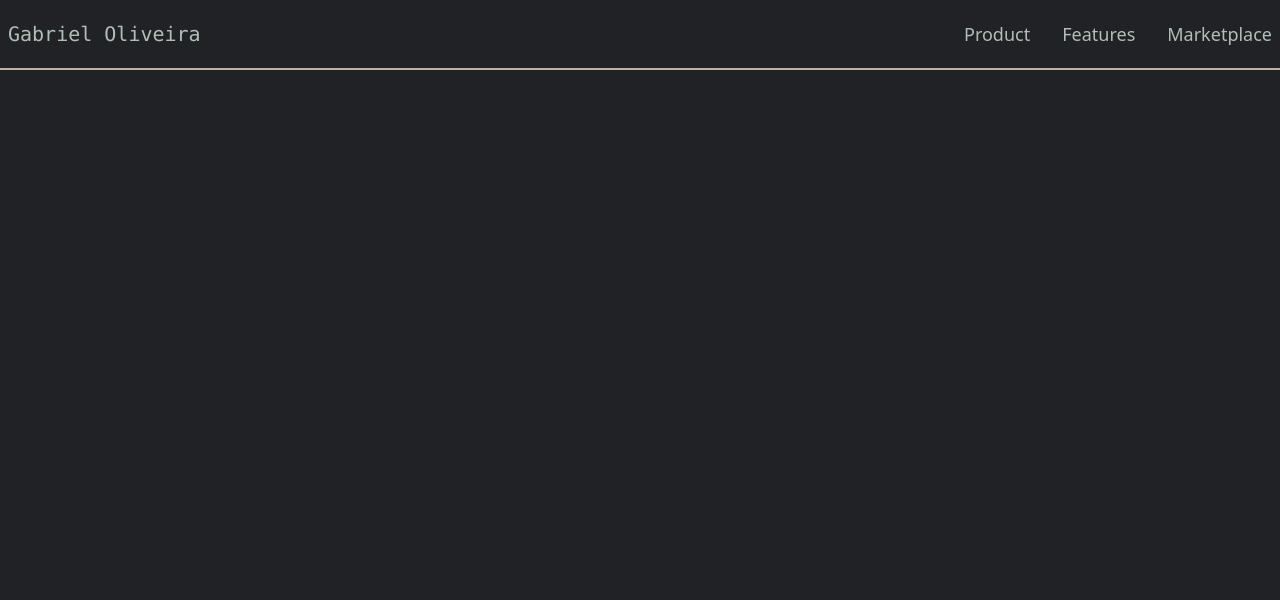
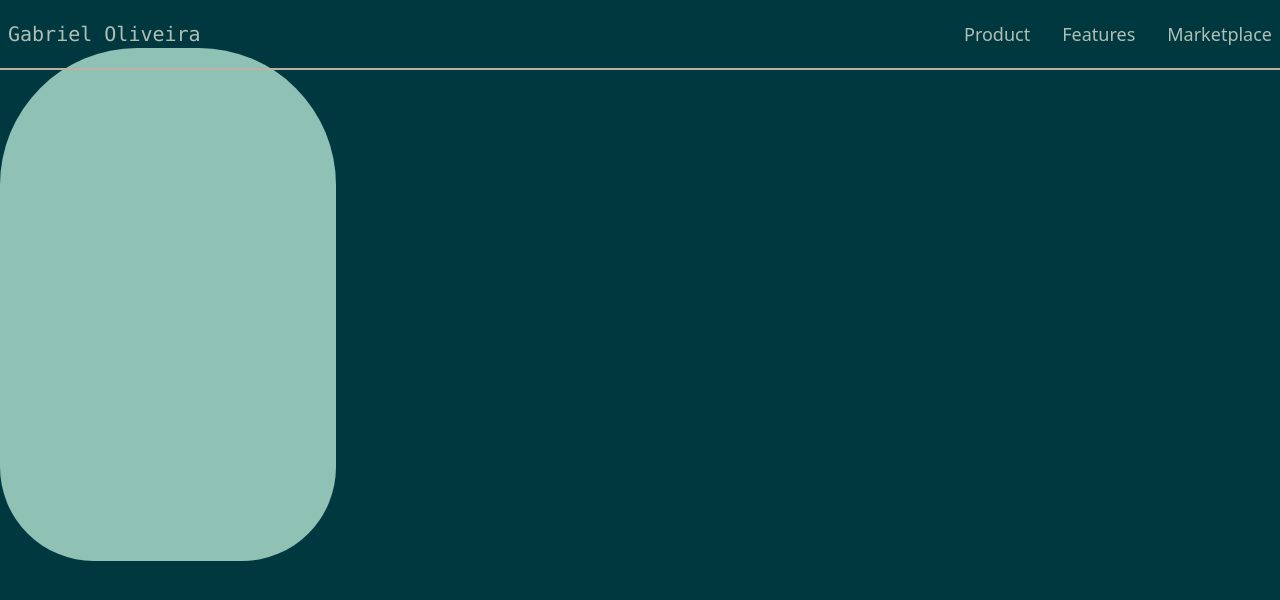
Before and after one commit to Greedwy-Blu/portfolio, a React (Vite) app: page / in a window 1280 px wide. Shown: the top 600 px of the page. Built offline with nearby package versions, Linux system fonts and the light colour scheme.

Commit message:
add border-user

```diff
--- a/index.html
+++ b/index.html
@@ -6,7 +6,7 @@
     <meta name="viewport" content="width=device-width, initial-scale=1.0" />
     <title>Gabriel Oliveira</title>
   </head>
-  <body class="bg-background-5 font-sans">
+  <body class="bg-background-11 font-sans">
     <div id="root"></div>
     <script type="module" src="/src/main.tsx"></script>
   </body>
--- a/package.json
+++ b/package.json
@@ -10,11 +10,13 @@
   },
   "dependencies": {
     "react": "^18.2.0",
-    "react-dom": "^18.2.0"
+    "react-dom": "^18.2.0",
+    "styled-components": "^5.3.6"
   },
   "devDependencies": {
     "@types/react": "^18.0.26",
     "@types/react-dom": "^18.0.9",
+    "@types/styled-components": "^5.1.26",
     "@vitejs/plugin-react": "^3.0.0",
     "autoprefixer": "^10.4.13",
     "postcss": "^8.4.21",
--- a/src/App.tsx
+++ b/src/App.tsx
@@ -1,13 +1,14 @@
 import { useState } from 'react'
 import { Layout } from './components/layout'
 import { Navbar } from './components/navbar'
+import { Header } from './components/Header'
 
 function App() {
 
   return (
     <div className='' >
    <Navbar/>
-
+<Header/>
 
     </div>
   )
--- /dev/null
+++ b/src/components/Header/index.tsx
@@ -0,0 +1,10 @@
+import { Border } from "./styled";
+
+
+export function Header(){
+  return(
+<div>
+<Border/>
+</div>
+  )
+}
--- /dev/null
+++ b/src/components/Header/styled.tsx
@@ -0,0 +1,12 @@
+import styled from 'styled-components'
+
+
+export const Border = styled.div`
+border-radius: 137px 137px 94px 94px;
+	background-color: #8FC1B5;
+	color: #fff;
+	line-height: 213px;
+	text-align: center;
+	width: 336px;
+	height: 513px;
+`;
--- a/tailwind.config.cjs
+++ b/tailwind.config.cjs
@@ -6,6 +6,12 @@ module.exports = {
 ],
   theme: {
     colors: {
+
+      'branco':'#FFFFFF',
+      'cinza':'#A69E9D',
+      'cinza-2':'#E7E2DA',
+      'cinza-3':'#474143',
+      'cinza-4':'#E7E8E7',
       'bege-claro': '#D7D9CC',
       'bege-escuro': '#BFB0A3',
       'cinza-claro':'#B0BFB5',
@@ -15,6 +21,21 @@ module.exports = {
        'background-3': '#011826',
        'background-4': '#0D0D0D',
        'background-5': '#212226',
+       'background-6': '#FFEBB0',
+       'background-7': '#FFB05A',
+       'background-8': '#F84322',
+       'background-9': '#9F3818',
+       'background-10': '#5D7359',
+       'background-11': '#003840',
+       'background-12': '#265C4B',
+       'background-13': '#8FC1B5',
+       'background-14': '#589A8D',
+       'background-15': '#21445B',
+       'background-16': '#323050',
+       'background-17': '#C70039',
+       'background-18': '#900C3E',
+       'background-19': '#900C3E',
+
     },
     extend: {},
   },
```
Also changed, not shown: 1 other file (tests, documents, lock files or other folders).
